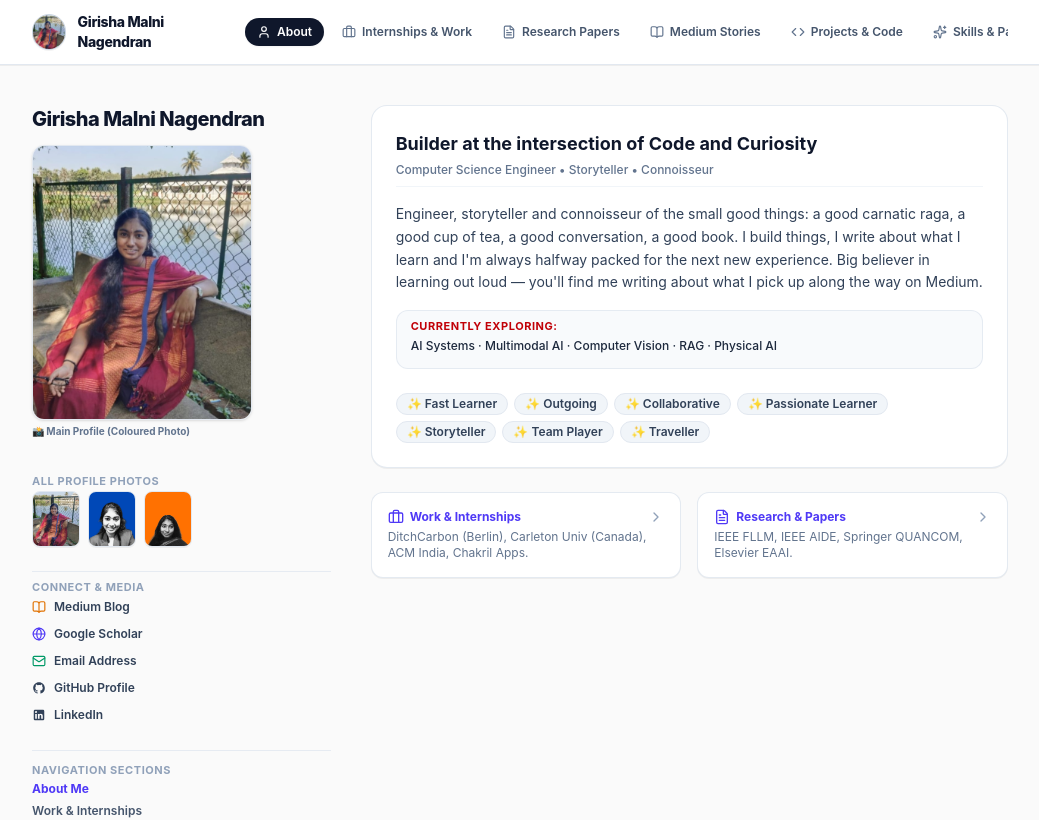
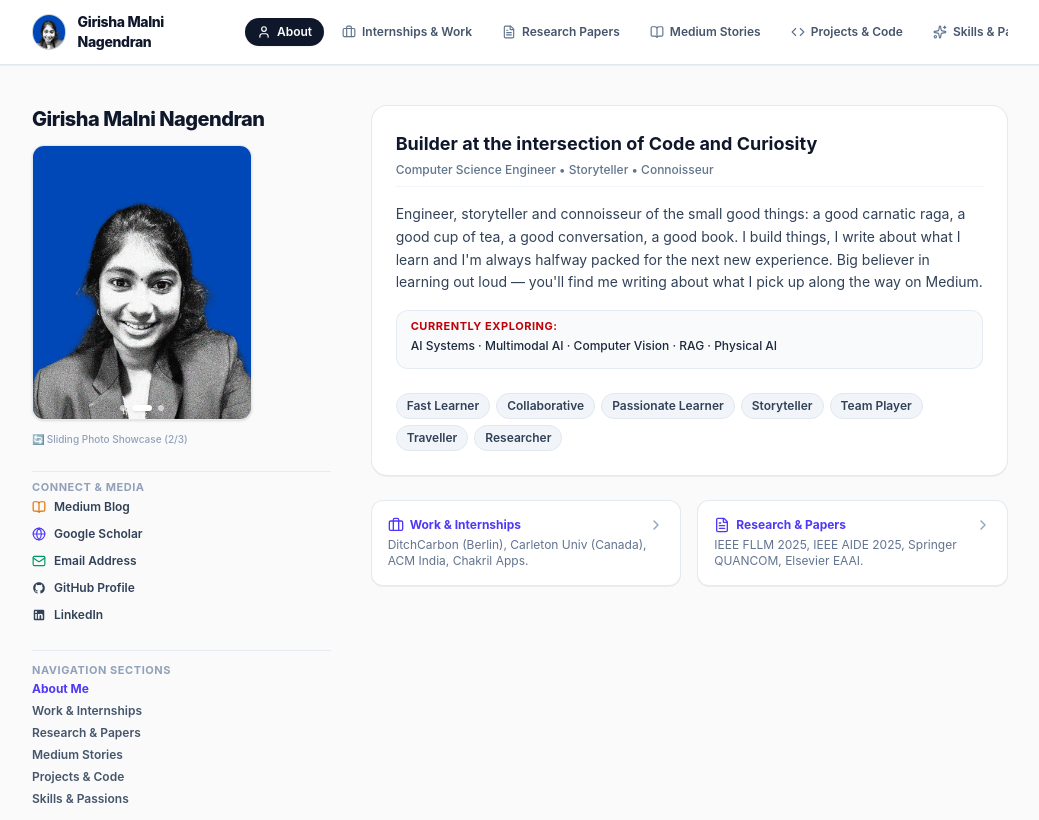
Before and after one commit to Girisha-Malni-builds01/portfolio-girishamalni, a React (Vite) app: page / in a window 1280 px wide. Shown: the top 820 px of the page, without its empty margins (120-1159 px from the left). Built offline with nearby package versions, Linux system fonts and the light colour scheme.

Commit message:
Add automatic sliding profile photos, exact Medium article titles and thumbnails from screenshots, filter paper links, and clean skills

```diff
--- a/src/App.jsx
+++ b/src/App.jsx
@@ -1,4 +1,4 @@
-import React, { useState } from 'react';
+import React, { useState, useEffect } from 'react';
 import {
   User,
   Briefcase,
@@ -9,32 +9,37 @@ import {
   Globe,
   Mail,
   ExternalLink,
-  MapPin,
-  Award,
-  CheckCircle2,
   Music,
   Coffee,
   Compass,
   Camera,
-  Heart,
   ChevronRight,
-  X,
-  FileCheck
+  ChevronLeft,
+  ChevronRightIcon
 } from 'lucide-react';
-import { personalInfo, experiences, researchPapers, projects, mediumBlogs, honorsAndHackathons, education } from './data/portfolioData';
+import { personalInfo, experiences, researchPapers, projects, mediumBlogs, honorsAndHackathons } from './data/portfolioData';
 import { GithubIcon, LinkedinIcon } from './components/SocialIcons';
 
 export default function App() {
   const [activeTab, setActiveTab] = useState('about');
-  const [selectedPhoto, setSelectedPhoto] = useState(null);
 
-  const photoList = [
-    { src: personalInfo.images.headshot, label: "Outdoor Travel (Coloured)", desc: "Sitting near lakeside, South India" },
-    { src: personalInfo.images.bluePortrait, label: "Blue Halftone Portrait", desc: "Professional AI Systems Engineer" },
-    { src: personalInfo.images.artistic, label: "Orange Halftone Portrait", desc: "Storyteller & Creator" }
+  // Automatic Sliding Profile Photos (Slideshow every 3.5 seconds)
+  const photoSlides = [
+    { src: personalInfo.images.headshot, label: "Outdoor Travel (Coloured)" },
+    { src: personalInfo.images.bluePortrait, label: "Blue Halftone Portrait" },
+    { src: personalInfo.images.artistic, label: "Orange Halftone Portrait" }
   ];
 
-  // Pure tech skills (C/C++ removed, non-tech removed)
+  const [currentSlideIndex, setCurrentSlideIndex] = useState(0);
+
+  useEffect(() => {
+    const slideTimer = setInterval(() => {
+      setCurrentSlideIndex((prevIndex) => (prevIndex + 1) % photoSlides.length);
+    }, 3500);
+    return () => clearInterval(slideTimer);
+  }, [photoSlides.length]);
+
+  // Clean Technical Stack (Airflow, Kafka, JavaScript, C/C++ removed as requested)
   const techSkills = [
     { name: 'PyTorch', cat: 'AI / ML / DL', icon: '🔥' },
     { name: 'Transformers', cat: 'AI / ML / DL', icon: '🤗' },
@@ -56,15 +61,21 @@ export default function App() {
     { name: 'Python', cat: 'Languages', icon: '🐍' },
     { name: 'Java', cat: 'Languages', icon: '☕' },
     { name: 'SQL', cat: 'Languages', icon: '🗄️' },
-    { name: 'JavaScript', cat: 'Languages', icon: '⚡' },
 
     { name: 'MongoDB', cat: 'Databases & Tools', icon: '🍃' },
     { name: 'MySQL', cat: 'Databases & Tools', icon: '🐬' },
     { name: 'Git & GitHub', cat: 'Databases & Tools', icon: '🐙' },
     { name: 'MATLAB', cat: 'Databases & Tools', icon: '📐' },
-    { name: 'Apache Airflow', cat: 'Databases & Tools', icon: '🌪️' },
-    { name: 'Apache Kafka', cat: 'Databases & Tools', icon: '📡' },
     { name: 'Streamlit', cat: 'Databases & Tools', icon: '🎈' }
+  ];
+
+  // Non-Tech Passions (No descriptions as requested, just simple chips)
+  const nonTechPassions = [
+    { title: "Carnatic Music", icon: "🎵" },
+    { title: "Tea Connoisseur", icon: "☕" },
+    { title: "Travel & Wanderlust", icon: "✈️" },
+    { title: "Photography", icon: "📷" },
+    { title: "Storytelling & Writing", icon: "✍️" }
   ];
 
   const topNavTabs = [
@@ -79,15 +90,15 @@ export default function App() {
   return (
     <div className="min-h-screen bg-[#fafafa] text-slate-800 font-sans antialiased selection:bg-slate-900 selection:text-white pb-16">
 
-      {/* TOP TAB NAVIGATION BAR (As Requested) */}
+      {/* TOP TAB NAVIGATION BAR */}
       <header className="sticky top-0 z-50 bg-white/95 backdrop-blur-md border-b border-slate-200 shadow-2xs">
         <div className="max-w-5xl mx-auto px-4 sm:px-6 h-16 flex items-center justify-between gap-4">
 
           <div className="flex items-center space-x-3 cursor-pointer" onClick={() => setActiveTab('about')}>
             <img
-              src={personalInfo.images.headshot}
+              src={photoSlides[currentSlideIndex].src}
               alt="Girisha Malni Nagendran"
-              className="w-9 h-9 rounded-full object-cover border border-slate-300 shadow-2xs"
+              className="w-9 h-9 rounded-full object-cover border border-slate-300 transition-all duration-500"
             />
             <span className="font-extrabold text-sm text-slate-900 tracking-tight">
               Girisha Malni Nagendran
@@ -124,45 +135,47 @@ export default function App() {
 
         <div className="grid grid-cols-1 md:grid-cols-12 gap-8 md:gap-10">
 
-          {/* LEFT SIDEBAR (Sentence Case Links + Icons) */}
+          {/* LEFT SIDEBAR */}
           <div className="md:col-span-4 space-y-6">
 
-            {/* Name & Primary Profile Picture (Coloured Outdoor Photo) */}
+            {/* Name & AUTOMATIC SLIDING PROFILE PHOTOS */}
             <div className="space-y-3">
               <h1 className="text-xl font-extrabold text-slate-900 tracking-tight">
                 Girisha Malni Nagendran
               </h1>
 
-              <div className="relative group">
+              {/* Automatic Sliding Carousel Frame */}
+              <div className="relative w-full aspect-[4/5] max-w-[220px] rounded-xl overflow-hidden border border-slate-200 shadow-sm bg-slate-100 group">
+                {photoSlides.map((slide, idx) => (
                   <img
-                  src={personalInfo.images.headshot}
-                  alt="Girisha Malni Nagendran"
-                  className="w-full aspect-[4/5] max-w-[220px] rounded-xl object-cover border border-slate-200 shadow-sm"
+                    key={idx}
+                    src={slide.src}
+                    alt={slide.label}
+                    className={`absolute inset-0 w-full h-full object-cover transition-opacity duration-700 ease-in-out ${
+                      idx === currentSlideIndex ? 'opacity-100 z-10' : 'opacity-0 z-0'
+                    }`}
                   />
-                <span className="text-[10px] font-bold text-slate-500 block mt-1">
-                  📸 Main Profile (Coloured Photo)
-                </span>
-              </div>
-            </div>
+                ))}
 
-            {/* Other 2 Photos Gallery Switcher */}
-            <div className="space-y-1.5 pt-1">
-              <span className="text-[11px] font-bold uppercase tracking-wider text-slate-400">All Profile Photos</span>
-              <div className="flex gap-2">
-                {photoList.map((photo, i) => (
+                {/* Carousel Controls & Indicators */}
+                <div className="absolute bottom-2 left-0 right-0 z-20 flex justify-center space-x-1.5">
+                  {photoSlides.map((_, i) => (
                     <button
                       key={i}
-                    onClick={() => setSelectedPhoto(photo)}
-                    className="w-12 h-14 rounded-lg overflow-hidden border border-slate-200 hover:border-slate-400 transition-all shadow-2xs group relative"
-                    title={photo.label}
-                  >
-                    <img src={photo.src} alt={photo.label} className="w-full h-full object-cover group-hover:scale-110 transition-transform" />
-                  </button>
+                      onClick={() => setCurrentSlideIndex(i)}
+                      className={`h-1.5 rounded-full transition-all ${
+                        i === currentSlideIndex ? 'w-5 bg-white shadow' : 'w-1.5 bg-white/60'
+                      }`}
+                    />
                   ))}
                 </div>
               </div>
+              <span className="text-[10px] font-medium text-slate-400 block">
+                🔄 Sliding Photo Showcase ({currentSlideIndex + 1}/3)
+              </span>
+            </div>
 
-            {/* Sentence Case Text Links WITH ICONS (As Requested) */}
+            {/* Sentence Case Text Links WITH ICONS */}
             <div className="space-y-2 text-xs font-semibold text-slate-700 pt-2 border-t border-slate-200/80">
               <span className="text-[11px] font-bold uppercase tracking-wider text-slate-400 block mb-1">Connect & Media</span>
 
@@ -253,7 +266,7 @@ export default function App() {
           {/* RIGHT COLUMN: TAB-BASED CONTENT AREA */}
           <div className="md:col-span-8 space-y-8">
 
-            {/* TAB 1: ABOUT (Hero Bio with Exact Text requested) */}
+            {/* TAB 1: ABOUT (Hero Bio with Trait Badges, Outgoing removed, Star emoji removed, Researcher added) */}
             {activeTab === 'about' && (
               <div className="space-y-6 animate-fadeIn">
                 <div className="space-y-4 text-xs sm:text-sm text-slate-700 leading-relaxed bg-white rounded-2xl border border-slate-200/90 p-6 shadow-2xs">
@@ -278,13 +291,14 @@ export default function App() {
                     </span>
                   </div>
 
+                  {/* Clean Trait Chips: Outgoing removed, star emoji removed, Researcher added! */}
                   <div className="flex flex-wrap gap-1.5 pt-2">
                     {personalInfo.traits.map((trait, idx) => (
                       <span
                         key={idx}
-                        className="px-2.5 py-0.5 rounded-full text-xs font-semibold bg-slate-100 text-slate-700 border border-slate-200"
+                        className="px-2.5 py-1 rounded-full text-xs font-semibold bg-slate-100 text-slate-700 border border-slate-200"
                       >
-                        ✨ {trait}
+                        {trait}
                       </span>
                     ))}
                   </div>
@@ -318,7 +332,7 @@ export default function App() {
                       </span>
                       <ChevronRight className="w-4 h-4 text-slate-400 group-hover:translate-x-1 transition-transform" />
                     </div>
-                    <p className="text-xs text-slate-500">IEEE FLLM, IEEE AIDE, Springer QUANCOM, Elsevier EAAI.</p>
+                    <p className="text-xs text-slate-500">IEEE FLLM 2025, IEEE AIDE 2025, Springer QUANCOM, Elsevier EAAI.</p>
                   </div>
                 </div>
 
@@ -375,7 +389,7 @@ export default function App() {
               </div>
             )}
 
-            {/* TAB 3: RESEARCH PAPERS */}
+            {/* TAB 3: RESEARCH PAPERS (Paper links ONLY for available ones) */}
             {activeTab === 'research' && (
               <div className="space-y-6 animate-fadeIn">
                 <div className="flex justify-between items-center">
@@ -409,16 +423,20 @@ export default function App() {
                             {paper.title}
                           </h3>
                         </div>
+
+                        {/* ADD LINKS ONLY TO THOSE AVAILABLE (IEEE FLLM & IEEE AIDE) */}
+                        {paper.link && (
                           <a
                             href={paper.link}
                             target="_blank"
                             rel="noreferrer"
-                          className="inline-flex items-center space-x-1 px-2.5 py-1 rounded bg-slate-100 hover:bg-slate-200 text-slate-700 text-xs font-semibold shrink-0"
-                          title="Open Publication Link"
+                            className="inline-flex items-center space-x-1 px-2.5 py-1 rounded bg-indigo-50 hover:bg-indigo-100 text-indigo-700 border border-indigo-200 text-xs font-bold shrink-0 transition-colors"
+                            title="Open IEEE Publication"
                           >
                             <span>IEEE Link</span>
                             <ExternalLink className="w-3 h-3" />
                           </a>
+                        )}
                       </div>
 
                       <p className="text-xs text-slate-600 leading-relaxed">
@@ -438,14 +456,14 @@ export default function App() {
               </div>
             )}
 
-            {/* TAB 4: MEDIUM STORIES */}
+            {/* TAB 4: MEDIUM STORIES (With exact titles and thumbnails matching screenshots) */}
             {activeTab === 'medium' && (
               <div className="space-y-6 animate-fadeIn">
                 <div className="flex justify-between items-center">
                   <div className="space-y-1">
                     <h2 className="text-lg font-bold text-slate-900 flex items-center space-x-2">
                       <BookOpen className="w-5 h-5 text-amber-600" />
-                      <span>Medium Articles & Stories</span>
+                      <span>Medium Articles & Essays</span>
                     </h2>
                     <p className="text-xs text-slate-500">Learning out loud at @23csec07.ngirishamalni.</p>
                   </div>
@@ -455,7 +473,7 @@ export default function App() {
                     rel="noreferrer"
                     className="inline-flex items-center space-x-1 px-3 py-1.5 rounded-lg bg-amber-50 hover:bg-amber-100 text-amber-900 text-xs font-bold border border-amber-200"
                   >
-                    <span>Visit Medium Profile</span>
+                    <span>Medium Profile</span>
                     <ExternalLink className="w-3.5 h-3.5" />
                   </a>
                 </div>
@@ -480,7 +498,7 @@ export default function App() {
                         <div className="text-[10px] font-bold text-amber-700">
                           {blog.date} • {blog.readTime}
                         </div>
-                        <h3 className="text-xs font-bold text-slate-900 group-hover:text-amber-800 transition-colors line-clamp-2">
+                        <h3 className="text-xs font-bold text-slate-900 group-hover:text-amber-800 transition-colors line-clamp-2 leading-snug">
                           {blog.title}
                         </h3>
                         <p className="text-[11px] text-slate-500 line-clamp-2 leading-relaxed">
@@ -540,18 +558,18 @@ export default function App() {
               </div>
             )}
 
-            {/* TAB 6: SKILLS & PASSIONS */}
+            {/* TAB 6: SKILLS & PASSIONS (Airflow, Kafka, JS removed, non-tech descriptions removed) */}
             {activeTab === 'skills' && (
               <div className="space-y-6 animate-fadeIn">
                 <div className="space-y-1">
                   <h2 className="text-lg font-bold text-slate-900 flex items-center space-x-2">
                     <Sparkles className="w-5 h-5 text-indigo-600" />
-                    <span>Technical Skills & Passions</span>
+                    <span>Technical Stack & Passions</span>
                   </h2>
-                  <p className="text-xs text-slate-500">Core engineering stack & cultural connoisseur interests.</p>
+                  <p className="text-xs text-slate-500">Core engineering stack & non-tech interests.</p>
                 </div>
 
-                {/* Pure Technical Skills Badges (C/C++ and Non-Tech Removed as requested) */}
+                {/* Pure Technical Stack */}
                 <div className="bg-white rounded-2xl border border-slate-200/90 p-5 space-y-3 shadow-2xs">
                   <h3 className="text-xs font-bold text-slate-900 uppercase tracking-wider">
                     Technical Stack
@@ -569,48 +587,24 @@ export default function App() {
                   </div>
                 </div>
 
-                {/* Cultural Passions Grid */}
-                <div className="grid grid-cols-1 sm:grid-cols-2 gap-4">
-                  <div className="p-4 rounded-xl bg-white border border-slate-200/90 space-y-1">
-                    <div className="flex items-center space-x-2 text-indigo-600 font-bold text-xs">
-                      <Music className="w-4 h-4" />
-                      <span>Carnatic Music Connoisseur</span>
+                {/* Non-Tech Passions (Simple chips with NO descriptions as requested) */}
+                <div className="bg-white rounded-2xl border border-slate-200/90 p-5 space-y-3 shadow-2xs">
+                  <h3 className="text-xs font-bold text-slate-900 uppercase tracking-wider">
+                    Passions & Interests
+                  </h3>
+                  <div className="flex flex-wrap gap-2">
+                    {nonTechPassions.map((item, idx) => (
+                      <span
+                        key={idx}
+                        className="inline-flex items-center space-x-2 px-3.5 py-1.5 rounded-full bg-slate-100 text-slate-800 text-xs font-semibold border border-slate-200"
+                      >
+                        <span>{item.icon}</span>
+                        <span>{item.title}</span>
+                      </span>
+                    ))}
                   </div>
-                    <p className="text-xs text-slate-600 leading-relaxed">
-                      Appreciating classical Indian ragas (*Kalyani, Hindolam, Charukesi, Bhairavi*), Veena harmonics, microtonal gamakas, and swara rhythm mathematics.
-                    </p>
                 </div>
 
-                  <div className="p-4 rounded-xl bg-white border border-slate-200/90 space-y-1">
-                    <div className="flex items-center space-x-2 text-amber-600 font-bold text-xs">
-                      <Coffee className="w-4 h-4" />
-                      <span>Tea Connoisseur</span>
-                    </div>
-                    <p className="text-xs text-slate-600 leading-relaxed">
-                      Loose-leaf tea brewing rituals, Nilgiri Orthodox black tea, Darjeeling first flush, and deep focus flow state.
-                    </p>
-                  </div>
-
-                  <div className="p-4 rounded-xl bg-white border border-slate-200/90 space-y-1">
-                    <div className="flex items-center space-x-2 text-emerald-600 font-bold text-xs">
-                      <Compass className="w-4 h-4" />
-                      <span>Travel & Wanderlust</span>
-                    </div>
-                    <p className="text-xs text-slate-600 leading-relaxed">
-                      Exploring heritage landscapes, hill stations, and global research ecosystems from Ottawa to Berlin and Himachal.
-                    </p>
-                  </div>
-
-                  <div className="p-4 rounded-xl bg-white border border-slate-200/90 space-y-1">
-                    <div className="flex items-center space-x-2 text-purple-600 font-bold text-xs">
-                      <Camera className="w-4 h-4" />
-                      <span>Photography & Creative Writing</span>
-                    </div>
-                    <p className="text-xs text-slate-600 leading-relaxed">
-                      Capturing lighting, perspective framing, nature, and writing poetry at the intersection of science and art.
-                    </p>
-                  </div>
-                </div>
               </div>
             )}
 
@@ -619,27 +613,6 @@ export default function App() {
         </div>
 
       </main>
-
-      {/* Image Lightbox Modal for Photo Gallery */}
-      {selectedPhoto && (
-        <div className="fixed inset-0 z-50 flex items-center justify-center p-4 bg-slate-900/50 backdrop-blur-sm animate-fadeIn">
-          <div className="relative max-w-lg w-full bg-white rounded-2xl overflow-hidden p-3 border border-slate-200 shadow-2xl">
-            <button
-              onClick={() => setSelectedPhoto(null)}
-              className="absolute top-4 right-4 p-1.5 text-slate-600 hover:text-slate-900 rounded-full bg-white/90 shadow z-10"
-            >
-              <X className="w-4 h-4" />
-            </button>
-            <div className="aspect-[4/5] rounded-xl overflow-hidden bg-slate-100">
-              <img src={selectedPhoto.src} alt={selectedPhoto.label} className="w-full h-full object-cover" />
-            </div>
-            <div className="p-3 space-y-0.5">
-              <h3 className="text-sm font-bold text-slate-900">{selectedPhoto.label}</h3>
-              <p className="text-xs text-slate-500">{selectedPhoto.desc}</p>
-            </div>
-          </div>
-        </div>
-      )}
 
       {/* MINIMAL FOOTER */}
       <footer className="border-t border-slate-200/80 py-8 text-center text-xs text-slate-500 mt-12">
--- a/src/data/portfolioData.js
+++ b/src/data/portfolioData.js
@@ -14,19 +14,20 @@ export const personalInfo = {
 
   traits: [
     "Fast Learner",
-    "Outgoing",
     "Collaborative",
     "Passionate Learner",
     "Storyteller",
     "Team Player",
-    "Traveller"
+    "Traveller",
+    "Researcher"
   ],
 
   passions: [
-    { title: "Carnatic Music", icon: "Music", desc: "Connoisseur of classical Indian ragas, Veena melodies, and rhythm structure." },
-    { title: "Tea Connoisseur", icon: "Coffee", desc: "Savoring artisanal blends, loose-leaf teas, and brewing rituals." },
-    { title: "Travel & Wanderlust", icon: "Compass", desc: "Exploring cultural heritage, serene landscapes, and hill towns." },
-    { title: "Photography", icon: "Camera", desc: "Capturing light, moments, nature, and architectural stories." }
+    { title: "Carnatic Music", icon: "Music" },
+    { title: "Tea Connoisseur", icon: "Coffee" },
+    { title: "Travel & Wanderlust", icon: "Compass" },
+    { title: "Photography", icon: "Camera" },
+    { title: "Storytelling & Writing", icon: "BookOpen" }
   ],
 
   languages: [
@@ -39,7 +40,7 @@ export const personalInfo = {
   ],
 
   images: {
-    headshot: "/images/girisha-travel.jpg", // Main coloured picture as requested!
+    headshot: "/images/girisha-travel.jpg", // Main coloured picture
     artistic: "/images/girisha-art.jpg",
     bluePortrait: "/images/girisha-blue.jpg"
   }
@@ -147,7 +148,7 @@ export const researchPapers = [
     location: "The LNMIIT, Rajasthan, India",
     status: "Presented",
     type: "Conference",
-    link: "https://tinyurl.com/googlescholar-girisha",
+    link: null,
     abstract: "Presents a computer vision model that analyzes spatial ownership boundaries and intent breakdowns in complex multi-object human interaction scenes.",
     tags: ["Computer Vision", "Intent Detection", "Springer", "Scene Analysis"]
   },
@@ -158,7 +159,7 @@ export const researchPapers = [
     location: "University of Trento, Italy",
     status: "Accepted",
     type: "Conference",
-    link: "https://tinyurl.com/googlescholar-girisha",
+    link: null,
     abstract: "Leverages Quantum Fisher Information Matrix (QFIM) to guide prototype learning in variational quantum circuits, achieving explainable classification on high-dimensional quantum states.",
     tags: ["Quantum ML", "Qiskit", "Explainable AI", "QUANCOM", "Springer"]
   },
@@ -169,7 +170,7 @@ export const researchPapers = [
     location: "International Journal",
     status: "Under Review",
     type: "Journal",
-    link: "https://tinyurl.com/googlescholar-girisha",
+    link: null,
     abstract: "Presents a reasoning-centric retrieval paradigm that optimizes knowledge residency and vector lookup strategies for large-scale enterprise ESG intelligence applications.",
     tags: ["Elsevier EAAI", "Journal Paper", "Knowledge Residency", "RAG Optimization"]
   }
@@ -249,43 +250,43 @@ export const honorsAndHackathons = [
 export const mediumBlogs = [
   {
     id: "blog-1",
-    title: "RAG & Knowledge Graphs: Building Next-Gen ESG Analytics Systems",
-    snippet: "How combining vector embeddings with graph discourse networks eliminates hallucinations in corporate sustainability audits.",
+    title: "White Nights and Brief Connections: The Loneliness That Remains When the Closest People Become Strangers Again",
+    snippet: "In ILLUMINATION by Girisha Malni N",
     url: "https://medium.com/@23csec07.ngirishamalni",
-    date: "Aug 2025",
-    readTime: "5 min read",
-    thumbnail: "/images/blog_rag.png",
-    tags: ["RAG", "ESG", "AI Engineering", "Vector DB"]
+    date: "Jun 24",
+    readTime: "8 min read",
+    thumbnail: "/images/blog_carnatic.png",
+    tags: ["ILLUMINATION", "Essay", "Relationships", "Writing"]
   },
   {
     id: "blog-2",
-    title: "Harmonics & Quantum Bits: Where Carnatic Music Meets Quantum Computing",
-    snippet: "Exploring the fascinating mathematical parallels between Indian Carnatic Ragas (Swara intervals) and Quantum state superposition.",
+    title: "Oaths, Ideas and Inventions: India’s Journey to True Freedom",
+    snippet: "Written by Girisha Malni N",
     url: "https://medium.com/@23csec07.ngirishamalni",
-    date: "Jul 2025",
-    readTime: "6 min read",
-    thumbnail: "/images/blog_carnatic.png",
-    tags: ["Carnatic Music", "Quantum ML", "Storytelling", "Math"]
+    date: "Aug 15, 2025",
+    readTime: "5 min read",
+    thumbnail: "/images/tea_vibes.png",
+    tags: ["History", "Invention", "Freedom", "Essays"]
   },
   {
     id: "blog-3",
-    title: "Sip, Code, Repeat: The Fine Art of Tea & Engineering Flow State",
-    snippet: "Reflections on loose-leaf tea rituals, deep work focus, and lessons learned from undergraduate AI research.",
+    title: "The Existentialism of June: A Month Between Motion and Meaning",
+    snippet: "Written by Girisha Malni N",
     url: "https://medium.com/@23csec07.ngirishamalni",
-    date: "Jun 2025",
+    date: "Jun 1",
     readTime: "4 min read",
-    thumbnail: "/images/tea_vibes.png",
-    tags: ["Tea", "Mindset", "Creative Writing", "Flow State"]
+    thumbnail: "/images/travel_landscape.png",
+    tags: ["Mindset", "Reflections", "Existentialism", "June"]
   },
   {
     id: "blog-4",
-    title: "Wanderlust & Vision: What Travelling Teaches a Computer Scientist",
-    snippet: "From the serene hills of Himachal to research labs in Ottawa — lessons on adaptability, teamwork, and storytelling.",
+    title: "The Art of Zoning Out: What Travelling Taught Me About Staring at Stillness",
+    snippet: "Written by Girisha Malni N",
     url: "https://medium.com/@23csec07.ngirishamalni",
-    date: "May 2025",
+    date: "4d ago",
     readTime: "5 min read",
-    thumbnail: "/images/travel_landscape.png",
-    tags: ["Travel", "Photography", "Leadership", "Life"]
+    thumbnail: "/images/blog_rag.png",
+    tags: ["Travel", "Stillness", "Mindfulness", "Stories"]
   }
 ];
 
```
Lines whose indentation alone changed are shown as unchanged.
